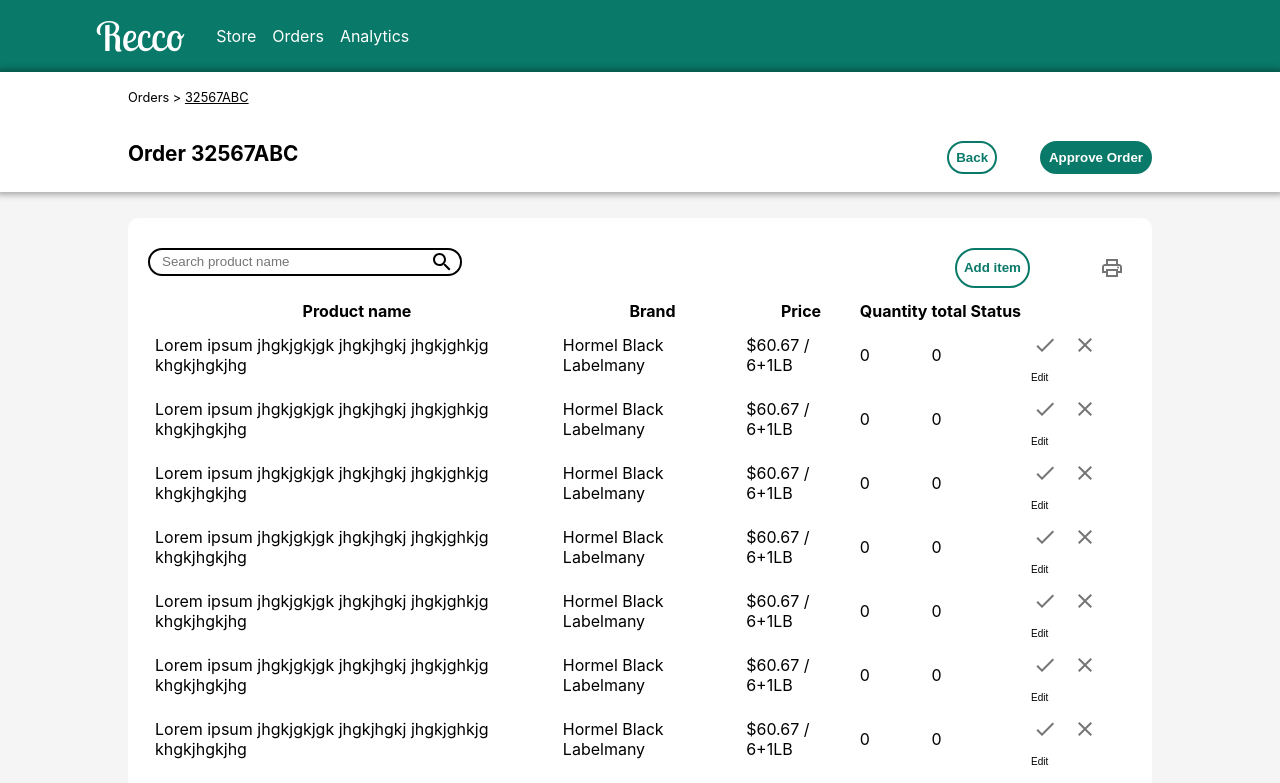
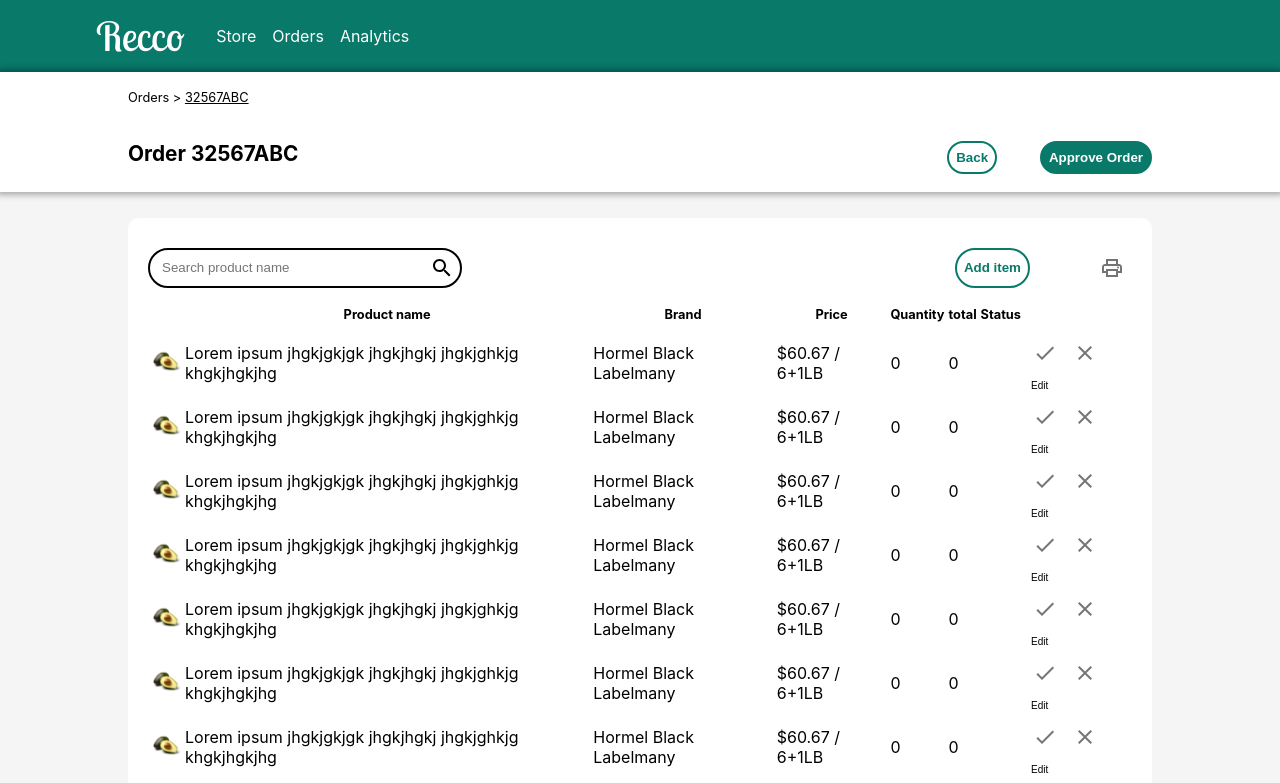
Before and after one commit to AmitSakharkar/Recco, a React (Create React App) app: page / in a window 1280 px wide. Shown: the top 783 px of the page. Built offline with nearby package versions, Linux system fonts and the light colour scheme.

Commit message:
minor fixes.

```diff
--- a/src/components/orderItemsList.js
+++ b/src/components/orderItemsList.js
@@ -2,7 +2,7 @@ import React from 'react';
 import SearchableInput from './searchableInput';
 import Button from './button';
 import IconButtons from './iconButton';
-import { OrderItemListContainer, FilterContainer, FilterActionContainer } from '../styles/Navbar';
+import { OrderItemListContainer, FilterContainer, FilterActionContainer, TableTitleRow, ProductImage, TableTitle } from '../styles/Navbar';
 
 const OrderItemsList = (props) => {
   return (
@@ -15,19 +15,19 @@ const OrderItemsList = (props) => {
         </FilterActionContainer>
       </FilterContainer>
       <table>
-        <tr>
-          <th></th>
-          <th>Product name</th>
-          <th>Brand</th>
-          <th>Price</th>
-          <th>Quantity</th>
-          <th>total</th>
-          <th>Status</th>
-          <th></th>
-        </tr>
+        <TableTitleRow>
+          <TableTitle></TableTitle>
+          <TableTitle>Product name</TableTitle>
+          <TableTitle>Brand</TableTitle>
+          <TableTitle>Price</TableTitle>
+          <TableTitle>Quantity</TableTitle>
+          <TableTitle>total</TableTitle>
+          <TableTitle>Status</TableTitle>
+          <TableTitle></TableTitle>
+        </TableTitleRow>
           {props.data.map((el, i) => (
             <tr index={i}>
-              <td></td>
+              <td><ProductImage src='/images/Avocado Hass.jpg' alt='product_image'/></td>
               <td key={el.product_name +'_'+i}>{el.product_name}</td>
               <td key={el.brand +'_'+i}>{el.brand}</td>
               <td key={el.price +'_'+i}>{el.price}</td>
--- a/src/styles/Navbar.js
+++ b/src/styles/Navbar.js
@@ -130,7 +130,6 @@ export const FilterActionContainer = styled.section`
 
 export const SearchableInputContainer = styled.section`
     border-radius: 35px;
-    height: 60%;
     padding: 0px 5px 0px 10px;
     border: 2px solid;
     width: 30%;
@@ -143,3 +142,16 @@ export const InputField = styled.input`
     border: 0px;
     width: 90%;
 `;
+
+export const TableTitleRow = styled.tr`
+    height: 30px;
+`;
+
+export const ProductImage = styled.img`
+    height: 30px;
+    width: 30px;
+`;
+
+export const TableTitle = styled.th`
+    font-size: 0.8rem;
+`;
```
